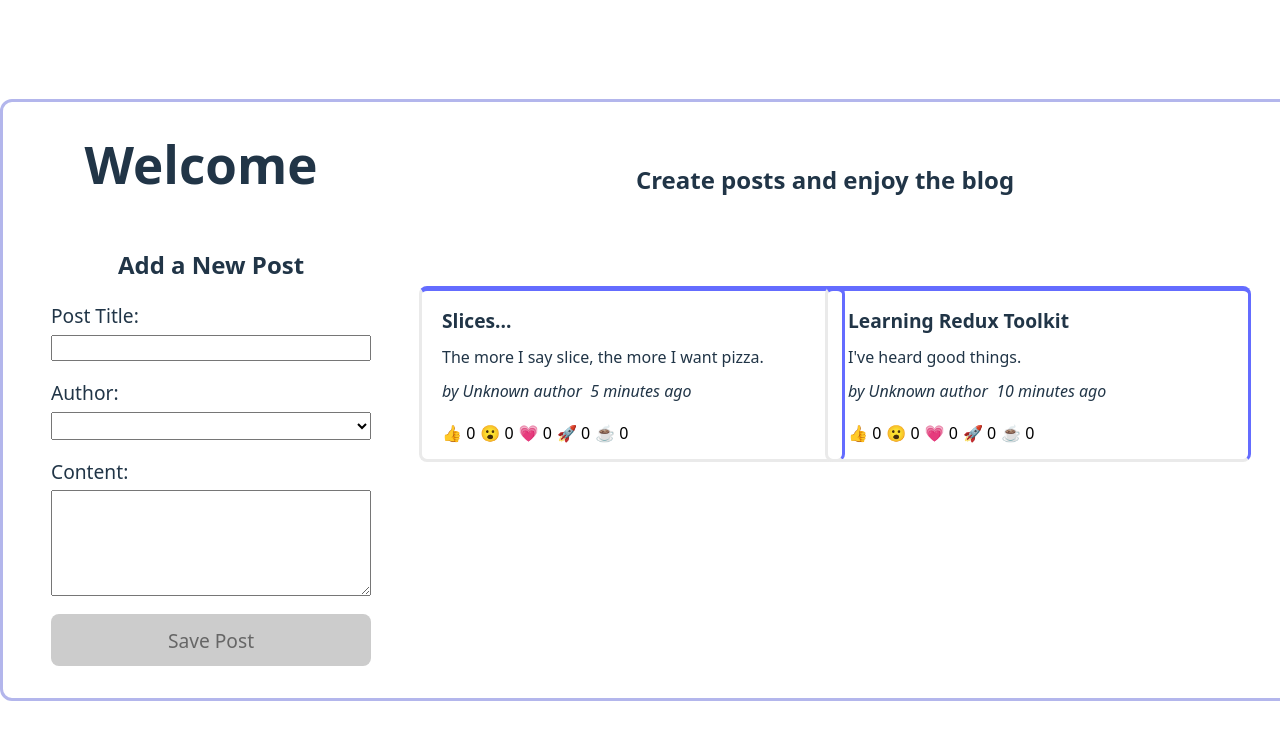
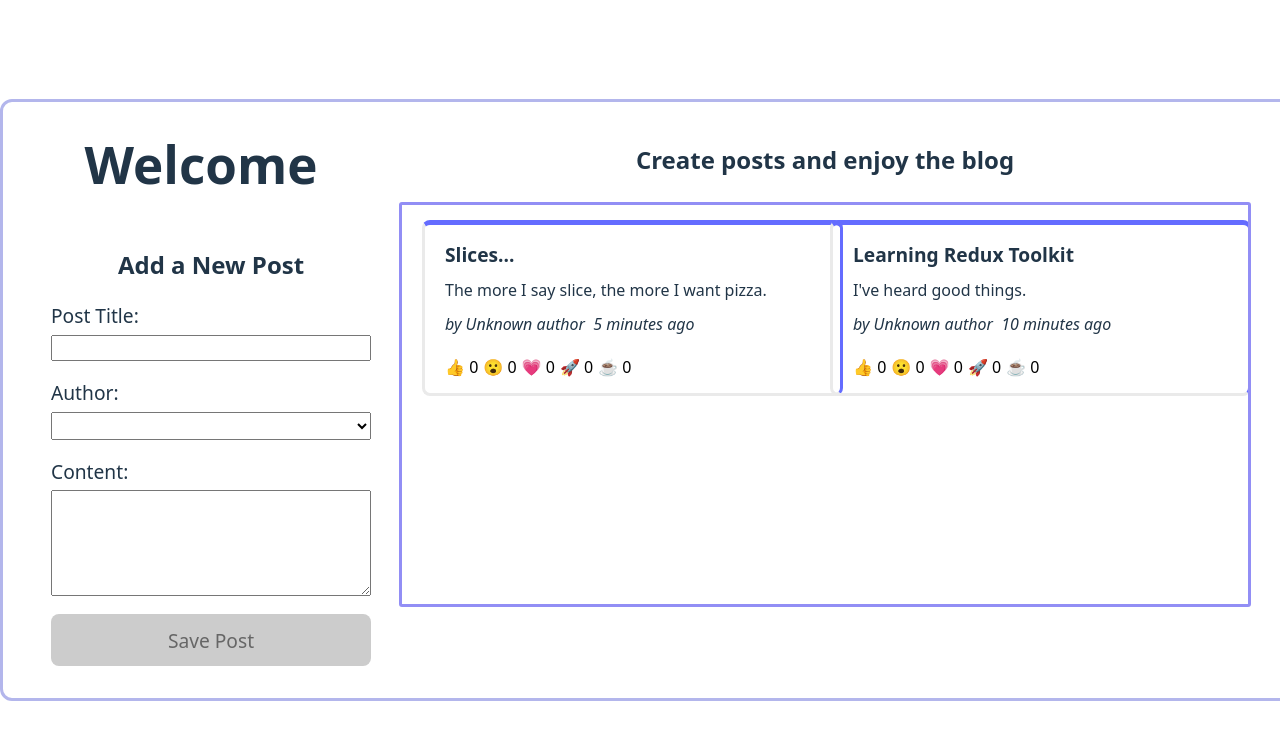
Before and after one commit to williamscodebox/my-redux-app, a React (Vite) app: page / in a window 1280 px wide. Shown: the top 740 px of the page. Built offline with nearby package versions, Linux system fonts and the light colour scheme.

Commit message:
updated css

```diff
--- a/src/App.jsx
+++ b/src/App.jsx
@@ -17,6 +17,7 @@ function App() {
         <AddPostForm />
       </div>
       <div className="postlist">
+        <h2 className="gridtest">Create posts and enjoy the blog</h2>
         <PostsList />
       </div>
     </>
--- a/src/app/features/post/PostsList.jsx
+++ b/src/app/features/post/PostsList.jsx
@@ -13,7 +13,7 @@ function PostsList() {
     .sort((a, b) => b.date.localeCompare(a.date));
 
   const renderedPosts = orderedPosts.map((post) => (
-    <div key={post.id}>
+    <div className="postsview" key={post.id}>
       <article className="posts" key={post.id}>
         <h3>{post.title}</h3>
         <p>{post.content.substring(0, 100)}</p>
@@ -26,14 +26,7 @@ function PostsList() {
     </div>
   ));
 
-  return (
-    <section className="posts">
-      <div className="posts-layout">
-        <h2 className="gridtest">Create posts and enjoy the blog</h2>
-      </div>
-      {renderedPosts}
-    </section>
-  );
+  return <section className="posts">{renderedPosts}</section>;
 }
 
 export default PostsList;
--- a/src/index.css
+++ b/src/index.css
@@ -32,14 +32,6 @@ p.test {
   font-style: italic;
   font-weight: 200;
 }
-div.posts-layout {
-  display: grid;
-  grid-template-columns: repeat(auto-fill, minmax(300px, 1fr));
-  grid-column: 1/3;
-
-  display: grid;
-  grid-template-areas: "A A A A";
-}
 
 body {
   margin: 0;
@@ -65,7 +57,7 @@ h3 {
 }
 
 article {
-  width: 400px;
+  width: 395px;
   text-align: left;
   border: 3px solid #eaeaea;
   border-radius: 8px;
@@ -73,8 +65,8 @@ article {
   border-right: 3px solid #646cff;
   padding-left: 20px;
 }
-article.posts {
-  margin-bottom: 15px;
+div.postsview {
+  padding-bottom: 15px;
 }
 
 form {
@@ -112,9 +104,13 @@ section {
   grid-template-columns: repeat(auto-fill, minmax(320px, 1fr));
 }
 section.posts {
-  height: 50vh;
+  padding-top: 15px;
+  border: 3px solid #928ef5;
+  border-radius: 3px;
+  height: 48vh;
   overflow-y: scroll;
-  padding: 20px;
+  padding-left: 20px;
+  padding-right: 10px;
 }
 
 button {
```
